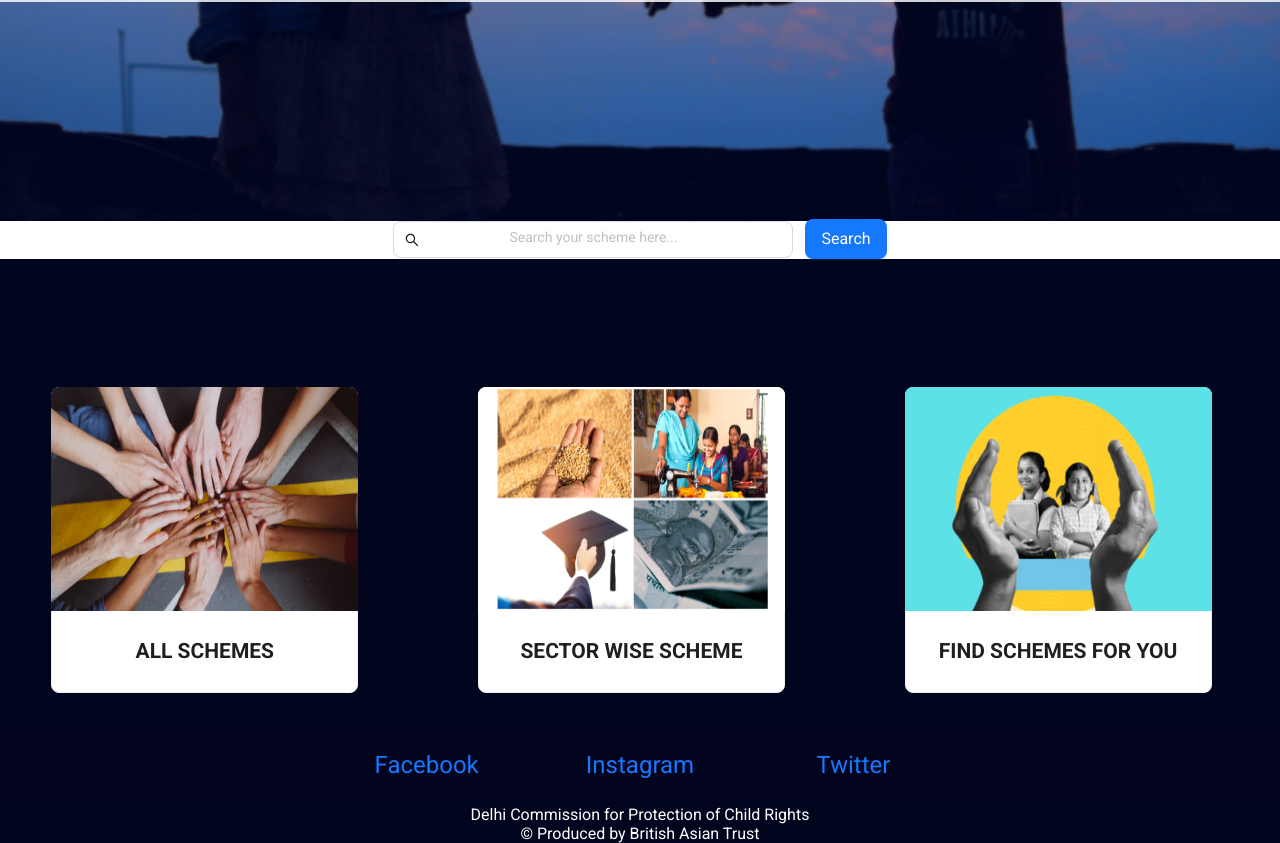
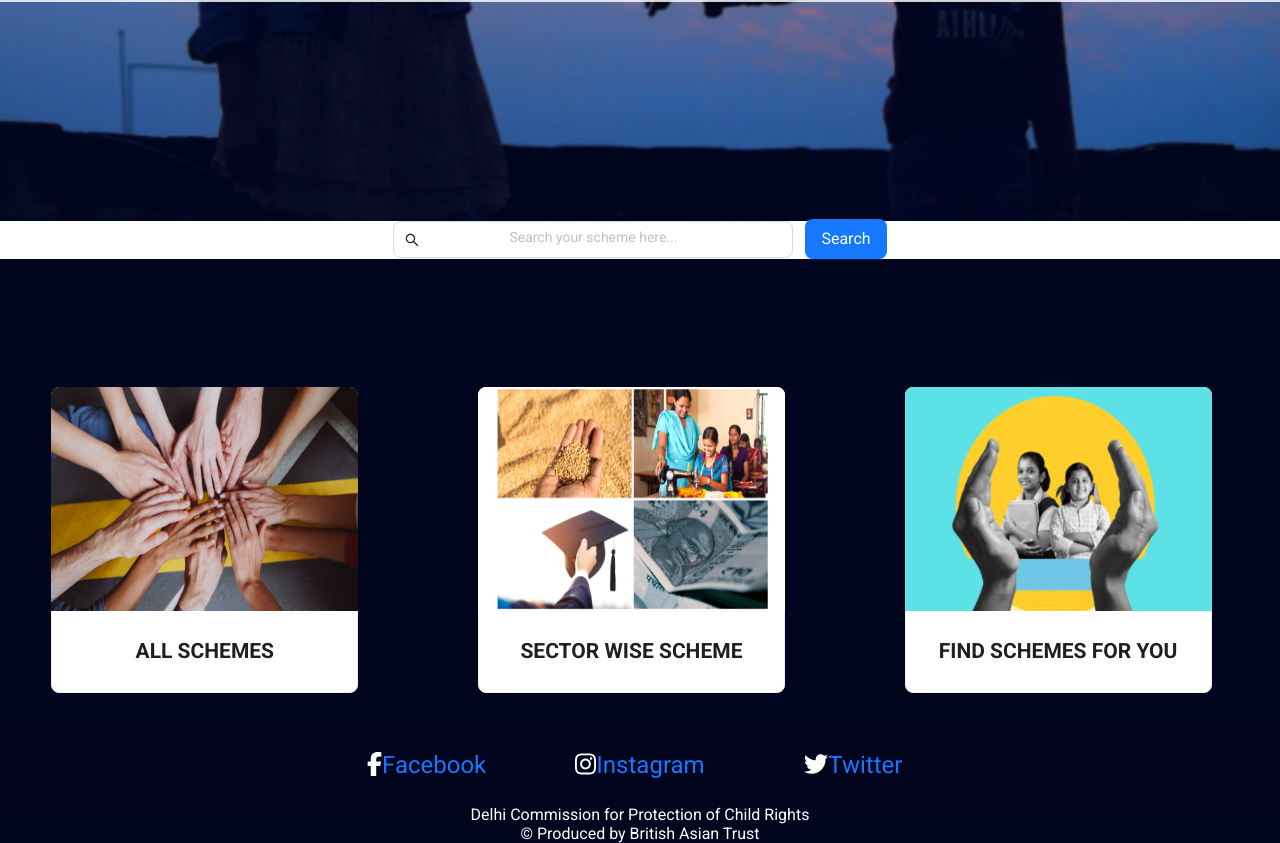
Before and after one commit to pratikk94/SchemeWebsite, a React (Create React App) app: page / in a window 1280 px wide. Shown: the part 627-1470 px from the top of the page. Built offline with nearby package versions, Linux system fonts and the light colour scheme.

Commit message:
Footer icons

```diff
--- a/package.json
+++ b/package.json
@@ -4,6 +4,9 @@
   "private": true,
   "dependencies": {
     "@ant-design/icons": "^5.2.6",
+    "@fortawesome/fontawesome-svg-core": "^6.4.2",
+    "@fortawesome/free-brands-svg-icons": "^6.4.2",
+    "@fortawesome/react-fontawesome": "^0.2.0",
     "@testing-library/jest-dom": "^5.17.0",
     "@testing-library/react": "^13.4.0",
     "@testing-library/user-event": "^13.5.0",
--- a/src/component/Footer.tsx
+++ b/src/component/Footer.tsx
@@ -1,3 +1,9 @@
+import { FontAwesomeIcon } from "@fortawesome/react-fontawesome";
+import {
+  faFacebookF,
+  faInstagram,
+  faTwitter,
+} from "@fortawesome/free-brands-svg-icons";
 import { Col, Row } from "antd";
 
 export default function Footer() {
@@ -18,14 +24,21 @@
             href="https://www.facebook.com/DCPCR/"
             style={{ textDecoration: "none" }}
           >
+            <FontAwesomeIcon icon={faFacebookF} style={{ color: "#ffffff" }} />
             Facebook
           </a>
         </Col>
         <Col span={4} style={{ fontSize: "24px" }}>
-          <a href="https://www.instagram.com/dcpcr_delhi/">Instagram</a>
+          <a href="https://www.instagram.com/dcpcr_delhi/">
+            <FontAwesomeIcon icon={faInstagram} style={{ color: "#ffffff" }} />
+            Instagram
+          </a>
         </Col>
         <Col span={4} style={{ fontSize: "24px" }}>
-          <a href="https://twitter.com/DCPCR">Twitter</a>
+          <a href="https://twitter.com/DCPCR">
+            <FontAwesomeIcon icon={faTwitter} style={{ color: "#ffffff" }} />
+            Twitter
+          </a>
         </Col>
       </Row>
       <p style={{ color: "white" }}>
```
Also changed, not shown: 2 other files (tests, documents, lock files or other folders).
